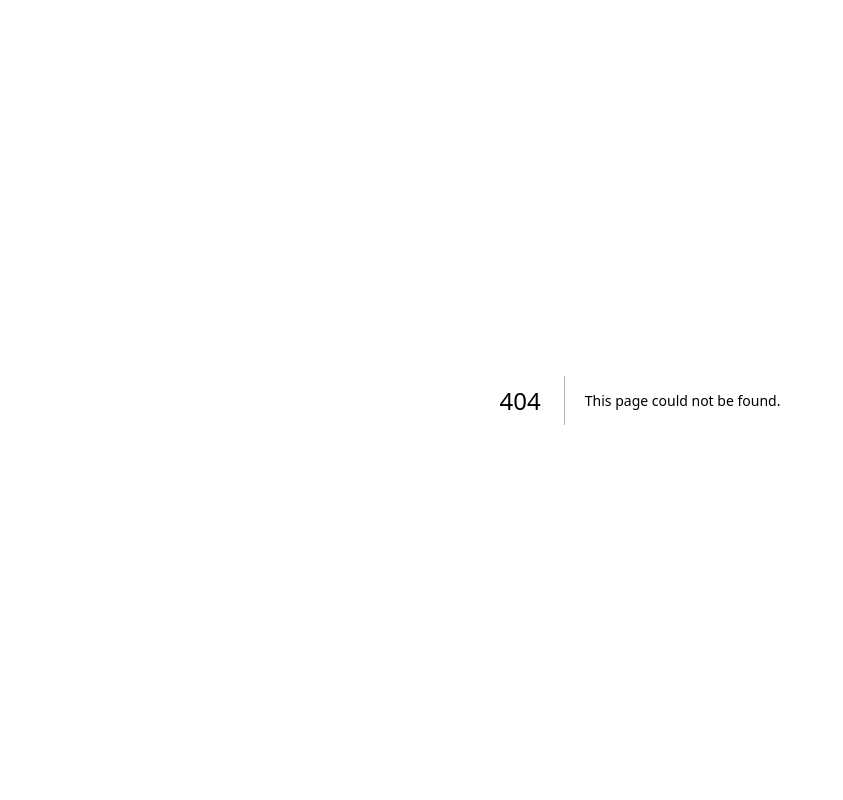
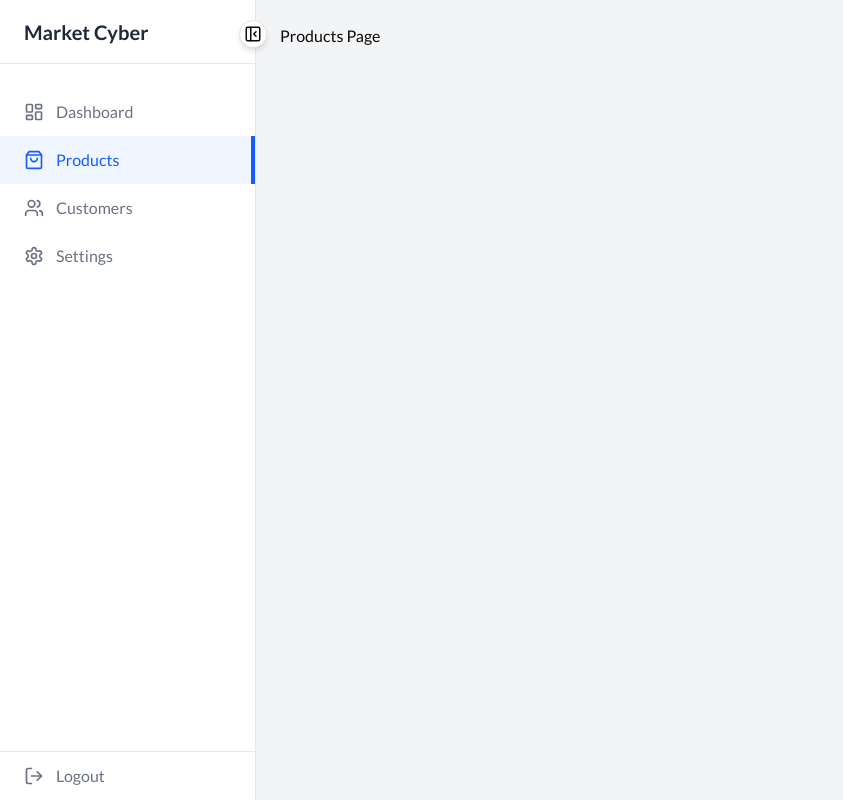
Before and after one commit to Reyn12/dashboard-management, a Next.js app: page /admin/dashboard/products in a window 1280 px wide. Before the commit this address had no page. Shown: the whole page, without its empty margins (0-843 px from the left). Built offline with nearby package versions, Linux system fonts and the light colour scheme.

Commit message:
Checkpoint sidebar

```diff
--- a/app/admin/dashboard/layout.tsx
+++ b/app/admin/dashboard/layout.tsx
@@ -1,5 +1,6 @@
 "use client";
 
+import { useState, useEffect } from "react";
 import Sidebar from "@/app/components/admin/Sidebar";
 
 export default function DashboardLayout({
@@ -7,16 +8,33 @@ export default function DashboardLayout({
 }: {
   children: React.ReactNode;
 }) {
+  const [isMobile, setIsMobile] = useState(false);
+
+  // Deteksi ukuran layar
+  useEffect(() => {
+    const checkScreenSize = () => {
+      setIsMobile(window.innerWidth < 768);
+    };
+
+    // Cek ukuran layar saat pertama kali load
+    checkScreenSize();
+
+    // Tambahkan event listener untuk resize
+    window.addEventListener("resize", checkScreenSize);
+
+    // Cleanup event listener
+    return () => window.removeEventListener("resize", checkScreenSize);
+  }, []);
+
   return (
-    <div className="flex h-screen">
-      {/* Sidebar */}
-      <Sidebar />
+    <div className="flex h-screen overflow-hidden">
+      {/* Sidebar - dengan prop isMobile */}
+      <Sidebar isMobile={isMobile} />
 
       {/* Main Content */}
-      <div className="flex-1 flex flex-col">
-
-        {/* Main content */}
-        <main className="flex-1 p-6 bg-gray-100">
+      <div className="flex-1 flex flex-col overflow-hidden">
+        {/* Main content dengan scroll */}
+        <main className="flex-1 p-4 md:p-6 bg-gray-100 overflow-y-auto">
           {children}
         </main>
       </div>
--- /dev/null
+++ b/app/admin/dashboard/products/page.tsx
@@ -0,0 +1,7 @@
+import React from 'react'
+
+export default function ProductsPage() {
+  return (
+    <div>Products Page</div>
+  )
+}
--- a/app/components/admin/Sidebar.tsx
+++ b/app/components/admin/Sidebar.tsx
@@ -1,6 +1,6 @@
 "use client";
 
-import { useState } from 'react';
+import { useState, useEffect } from 'react';
 import Link from 'next/link';
 import { usePathname } from 'next/navigation';
 import {
@@ -10,15 +10,33 @@ import {
   Settings,
   LogOut,
   PanelLeftClose,
-  PanelLeftOpen
+  PanelLeftOpen,
+  Menu
 } from 'lucide-react';
 import Cookies from 'js-cookie';
 import { useRouter } from 'next/navigation';
 
-export default function Sidebar() {
+interface SidebarProps {
+  isMobile?: boolean;
+}
+
+export default function Sidebar({ isMobile = false }: SidebarProps) {
   const [collapsed, setCollapsed] = useState(false);
+  const [hidden, setHidden] = useState(isMobile);
+  const [showOverlay, setShowOverlay] = useState(false);
   const pathname = usePathname();
   const router = useRouter();
+
+  // Update hidden state when isMobile changes
+  useEffect(() => {
+    if (isMobile) {
+      setHidden(true);
+      setShowOverlay(false);
+    } else {
+      setHidden(false);
+      setShowOverlay(false);
+    }
+  }, [isMobile]);
 
   const handleLogout = () => {
     // Hapus token dan user data
@@ -35,15 +53,64 @@ export default function Sidebar() {
     { icon: Settings, label: 'Settings', path: '/admin/dashboard/settings' },
   ];
 
+  // Jika hidden (di mobile), tampilkan hanya hamburger menu
+  if (hidden && isMobile) {
     return (
-    <div className={`${collapsed ? 'w-20' : 'w-64'} h-screen bg-white border-r border-gray-200 transition-all duration-300 relative`}>
+      <div className="fixed top-4 left-4 z-50">
+        <button
+          onClick={() => {
+            setHidden(false);
+            setShowOverlay(true);
+          }}
+          className="p-2 bg-white rounded-full shadow-md"
+        >
+          <Menu size={24} />
+        </button>
+      </div>
+    );
+  }
+
+  return (
+    <>
+      {showOverlay && (
+        <div
+          className="fixed inset-0 bg-black bg-opacity-50 z-30"
+          onClick={() => {
+            setHidden(true);
+            setShowOverlay(false);
+          }}
+        />
+      )}
+      <div className={`
+        ${collapsed ? 'w-20' : 'w-64'}
+        ${isMobile ? 'fixed left-0 top-0 z-40' : ''}
+        h-screen bg-white border-r border-gray-200
+        transition-all duration-300
+        ${isMobile ? (hidden ? '-translate-x-full' : 'translate-x-0') : ''}
+        relative
+      `}>
+        {/* Mobile close button */}
+        {isMobile && (
+          <button
+            onClick={() => {
+              setHidden(true);
+              setShowOverlay(false);
+            }}
+            className="absolute top-4 right-4"
+          >
+            <PanelLeftClose size={20} />
+          </button>
+        )}
+
         {/* Toggle Button (Absolute positioned outside sidebar) */}
+        {!isMobile && (
           <button
             onClick={() => setCollapsed(!collapsed)}
-        className="absolute -right-3 top-20 bg-white border border-gray-200 rounded-full p-1 shadow-md z-10"
+            className="absolute -right-3 top-5 bg-white border border-gray-200 rounded-full p-1 shadow-md z-10"
           >
             {collapsed ? <PanelLeftOpen size={18} /> : <PanelLeftClose size={18} />}
           </button>
+        )}
 
         {/* Logo */}
         <div className={`flex items-center ${collapsed ? 'justify-center' : 'px-6'} h-16 border-b border-gray-200`}>
@@ -94,5 +161,6 @@ export default function Sidebar() {
           </button>
         </div>
       </div>
+    </>
   );
 }
--- /dev/null
+++ b/middleware.ts
@@ -0,0 +1,31 @@
+import { NextResponse } from 'next/server';
+import type { NextRequest } from 'next/server';
+
+export function middleware(request: NextRequest) {
+  // Ambil token dari cookies
+  const token = request.cookies.get('auth_token')?.value;
+
+  // Cek path yang diakses
+  const { pathname } = request.nextUrl;
+
+  // Jika mengakses halaman admin dashboard
+  if (pathname.startsWith('/admin/dashboard')) {
+    // Jika tidak ada token, redirect ke login
+    if (!token) {
+      return NextResponse.redirect(new URL('/admin/login', request.url));
+    }
+  }
+
+  // Jika mengakses halaman login tapi sudah punya token
+  if (pathname === '/admin/login' && token) {
+    // Redirect ke dashboard
+    return NextResponse.redirect(new URL('/admin/dashboard', request.url));
+  }
+
+  return NextResponse.next();
+}
+
+// Konfigurasi path mana saja yang akan diproses middleware
+export const config = {
+  matcher: ['/admin/:path*']
+};
```
Lines whose indentation alone changed are shown as unchanged.
